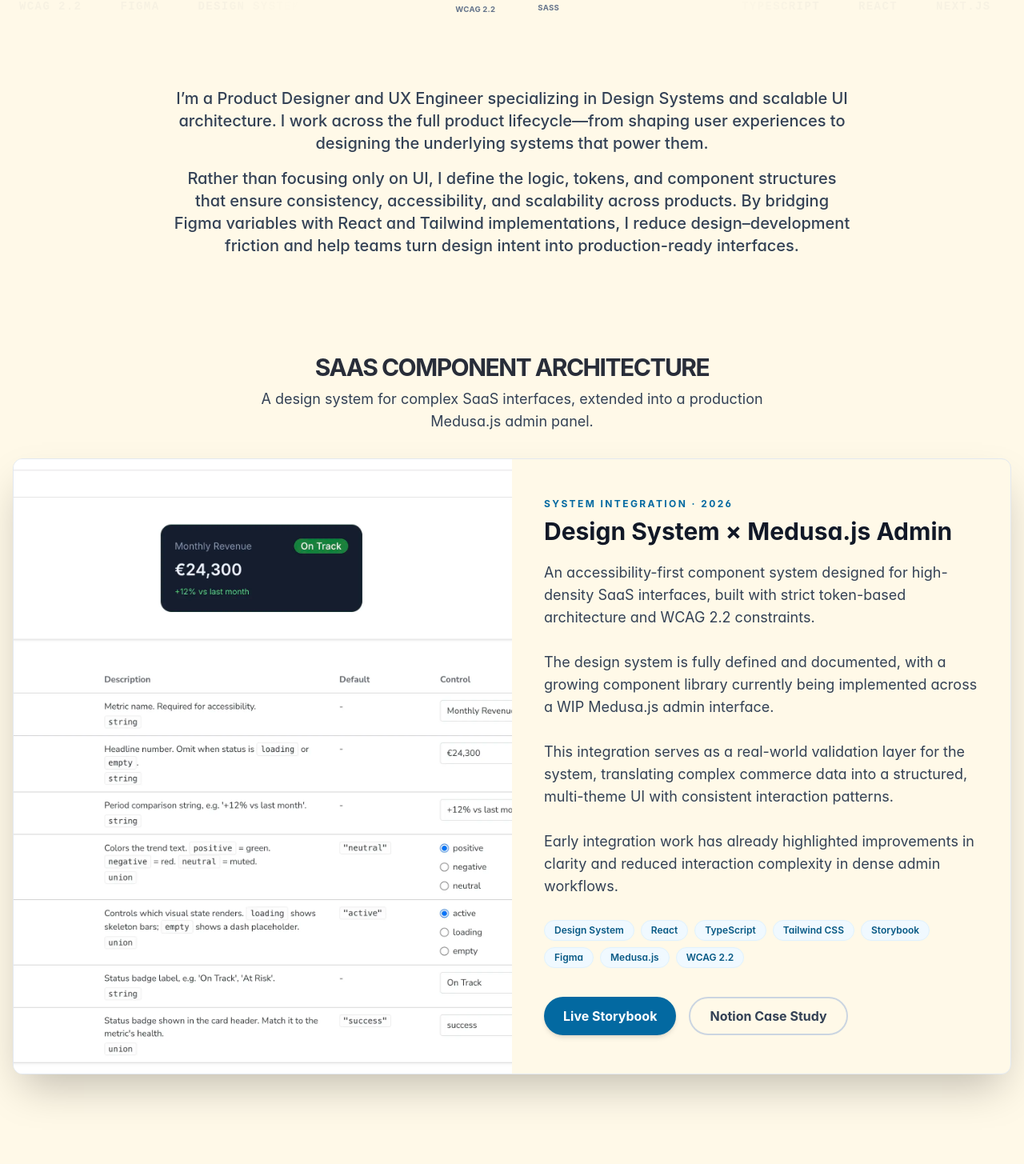
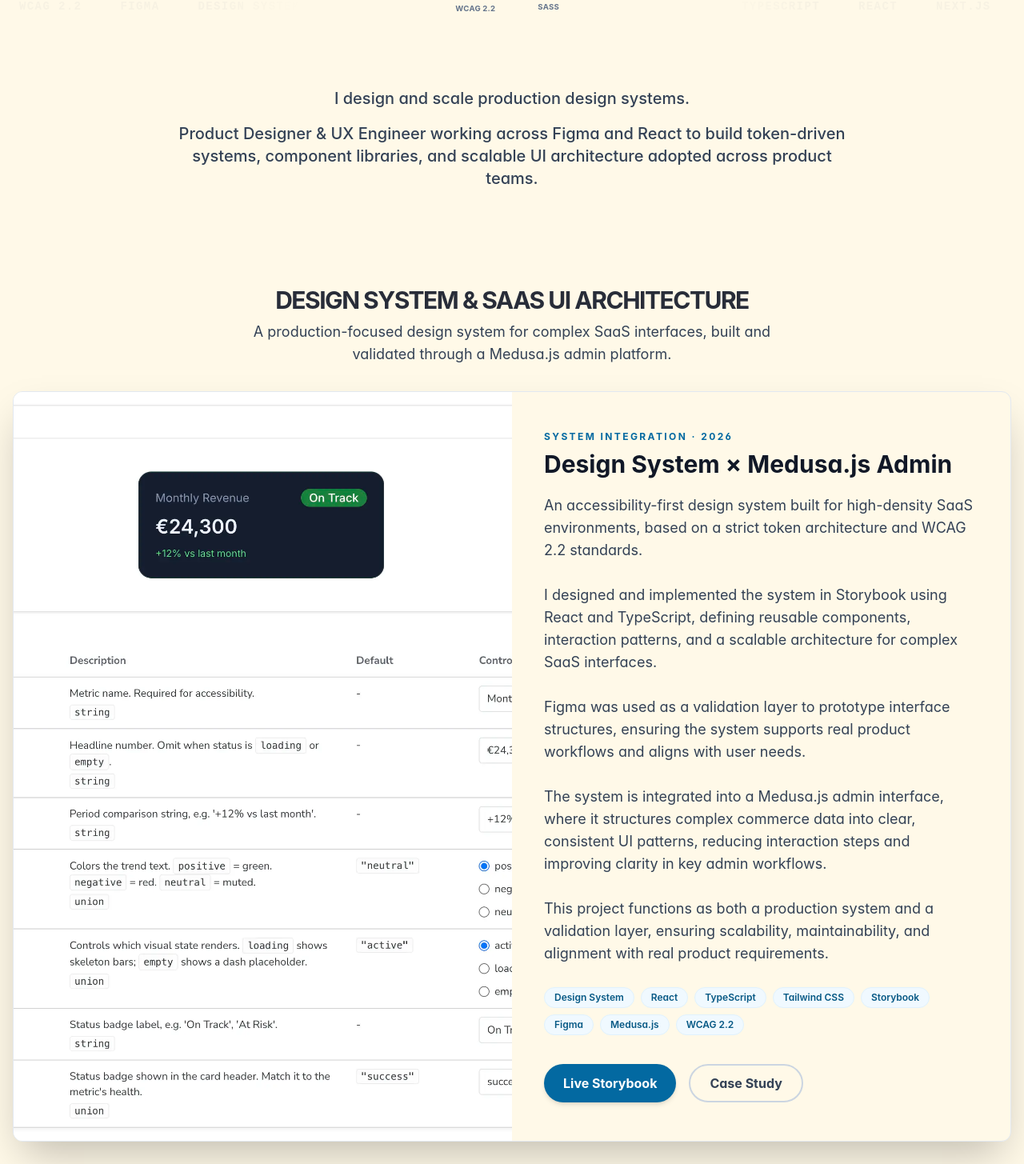
Before and after one commit to AleKoles/My-Portfolio, a Next.js app: page / in a window 1280 px wide. Shown: the part 955-2410 px from the top of the page at 80% size. Built offline with nearby package versions, Linux system fonts and the light colour scheme.

Commit message:
feat: change copy

```diff
--- a/pages/hero.tsx
+++ b/pages/hero.tsx
@@ -263,9 +263,9 @@ const Hero = () => {
       {/* Value Proposition */}
       <div className="max-w-4xl flex flex-col gap-4 mx-auto text-center px-6">
         <p className="text-lg lg:text-xl text-slate-700 dark:text-slate-300 leading-relaxed font-medium">
-        I’m a Product Designer and UX Engineer specializing in Design Systems and scalable UI architecture. I work across the full product lifecycle—from shaping user experiences to designing the underlying systems that power them.
+        I design and scale production design systems.
         </p>
-        <p className="text-lg lg:text-xl text-slate-700 dark:text-slate-300 leading-relaxed font-medium">Rather than focusing only on UI, I define the logic, tokens, and component structures that ensure consistency, accessibility, and scalability across products. By bridging Figma variables with React and Tailwind implementations, I reduce design–development friction and help teams turn design intent into production-ready interfaces.</p>
+        <p className="text-lg lg:text-xl text-slate-700 dark:text-slate-300 leading-relaxed font-medium">Product Designer & UX Engineer working across Figma and React to build token-driven systems, component libraries, and scalable UI architecture adopted across product teams.</p>
       </div>
     </section>
   );
--- a/pages/saas-ui.tsx
+++ b/pages/saas-ui.tsx
@@ -19,11 +19,11 @@ export default function SaasUiCard() {
       {/* Header */}
       <div className="text-center pb-8">
         <h3 className="font-bold text-2xl md:text-3xl py-2 dark:text-white uppercase tracking-tighter opacity-90">
-          SaaS Component Architecture
+        Design System & SaaS UI Architecture
         </h3>
 
         <p className="dark:text-white/80 text-slate-700 md:text-lg max-w-2xl mx-auto">
-          A design system for complex SaaS interfaces, extended into a production Medusa.js admin panel.
+        A production-focused design system for complex SaaS interfaces, built and validated through a Medusa.js admin platform.
         </p>
       </div>
 
@@ -62,24 +62,24 @@ export default function SaasUiCard() {
             </div>
 
             {/* Description */}
-
-              <p className="text-slate-700 dark:text-slate-200 text-base md:text-lg leading-relaxed">
-              An accessibility-first component system designed for high-density SaaS interfaces,
-              built with strict token-based architecture and WCAG 2.2 constraints.
+            <p className="text-slate-700 dark:text-slate-200 text-base md:text-lg leading-relaxed">
+              An accessibility-first design system built for high-density SaaS environments, based on a strict token architecture and WCAG 2.2 standards.
 
               <br /><br />
 
-              The design system is fully defined and documented, with a growing component library
-              currently being implemented across a WIP Medusa.js admin interface.
+              I designed and implemented the system in Storybook using React and TypeScript, defining reusable components, interaction patterns, and a scalable architecture for complex SaaS interfaces.
 
               <br /><br />
 
-              This integration serves as a real-world validation layer for the system,
-              translating complex commerce data into a structured, multi-theme UI with consistent interaction patterns.
+              Figma was used as a validation layer to prototype interface structures, ensuring the system supports real product workflows and aligns with user needs.
 
               <br /><br />
 
-              Early integration work has already highlighted improvements in clarity and reduced interaction complexity in dense admin workflows.
+              The system is integrated into a Medusa.js admin interface, where it structures complex commerce data into clear, consistent UI patterns, reducing interaction steps and improving clarity in key admin workflows.
+
+              <br /><br />
+
+              This project functions as both a production system and a validation layer, ensuring scalability, maintainability, and alignment with real product requirements.
             </p>
 
             {/* Tags */}
@@ -117,7 +117,7 @@ export default function SaasUiCard() {
                 border-slate-300 dark:border-slate-600 rounded-full
                 text-slate-700 dark:text-white hover:bg-slate-50 dark:hover:bg-slate-800 transition"
               >
-                Notion Case Study
+                Case Study
               </a>
 
 
--- a/pages/works.tsx
+++ b/pages/works.tsx
@@ -35,7 +35,7 @@ const ProjectCard = ({ image, alt, title, description, href }: ProjectCardProps)
         </div>
 
         {/* Content Layer */}
-        <div className="relative p-6 flex flex-col gap-3 z-10">
+        <div className="relative p-4 sm:p-6 flex flex-col gap-2 sm:gap-3 z-10">
           <h4 className="text-xl md:text-2xl font-bold text-white tracking-tight drop-shadow-md">
             {title}
           </h4>
@@ -95,7 +95,7 @@ const Works = () => {
           href="https://s-art.work/"
           description={
             <>
-              High-performance storefront built with MODX, Alpine.js, and GSAP, focused on fluid state transitions and scalable component logic.
+              High-performance e-commerce platform built with MODX, Alpine.js, and GSAP, focused on fluid state transitions and smooth interaction patterns across complex user flows.
             </>
           }
         />
@@ -108,7 +108,7 @@ const Works = () => {
           description={
             <>
               <p>
-                Bilingual SPA for a creative agency, built with React and Tailwind CSS, featuring high-performance GSAP animations.
+                B2B platform built with React and Tailwind, focused on modular UI structure, performance, and maintainable component architecture across a bilingual experience.
               </p>
             </>
           }
@@ -122,7 +122,7 @@ const Works = () => {
           description={
             <>
               <p>
-              React multipage platform with custom tools, including a Kindle Cover Guide Generator with automated PNG export.
+              Product-focused platform with custom tools, including a Kindle Cover Generator designed to streamline content creation workflows through automated export logic.
               </p>
             </>
           }
```
